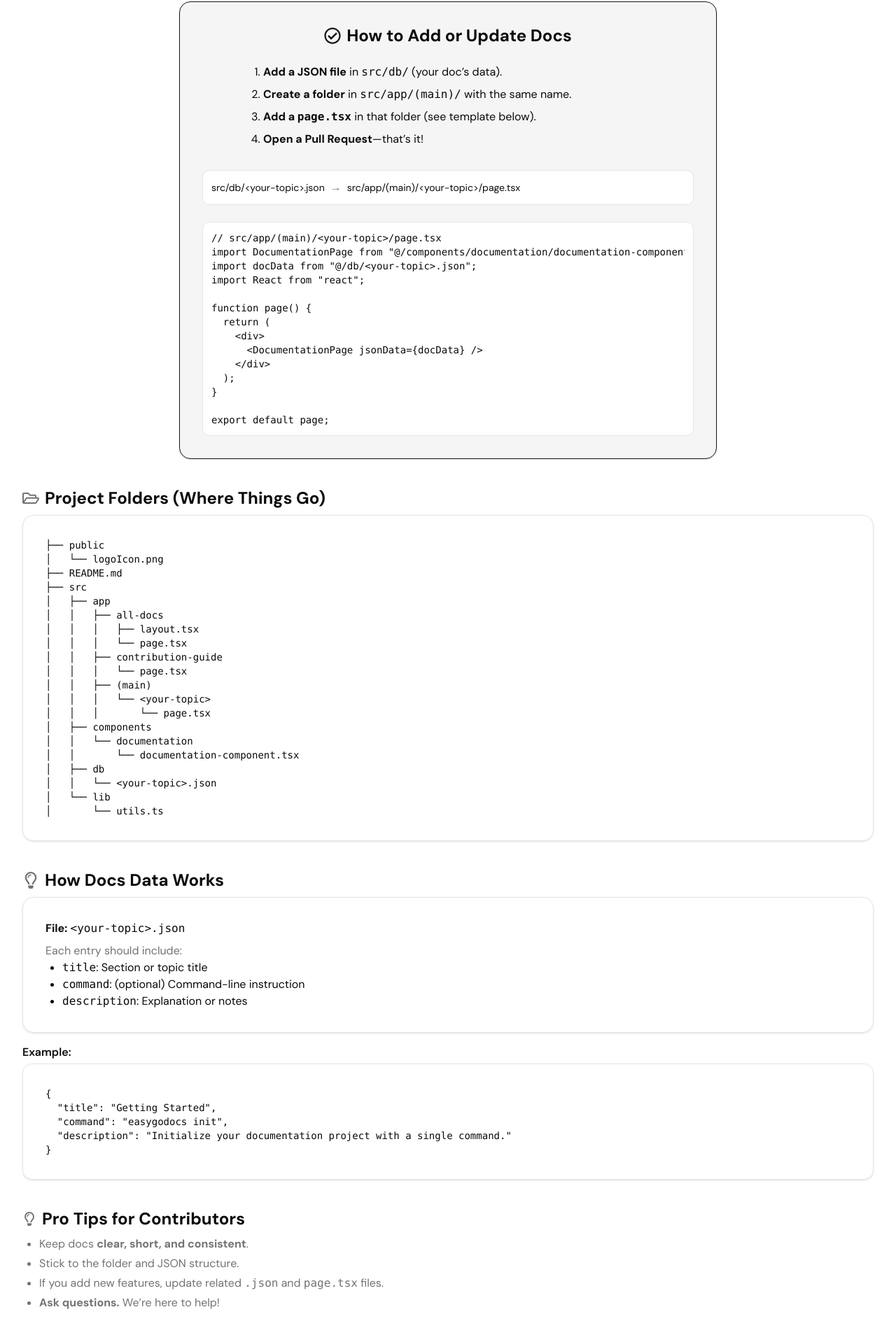
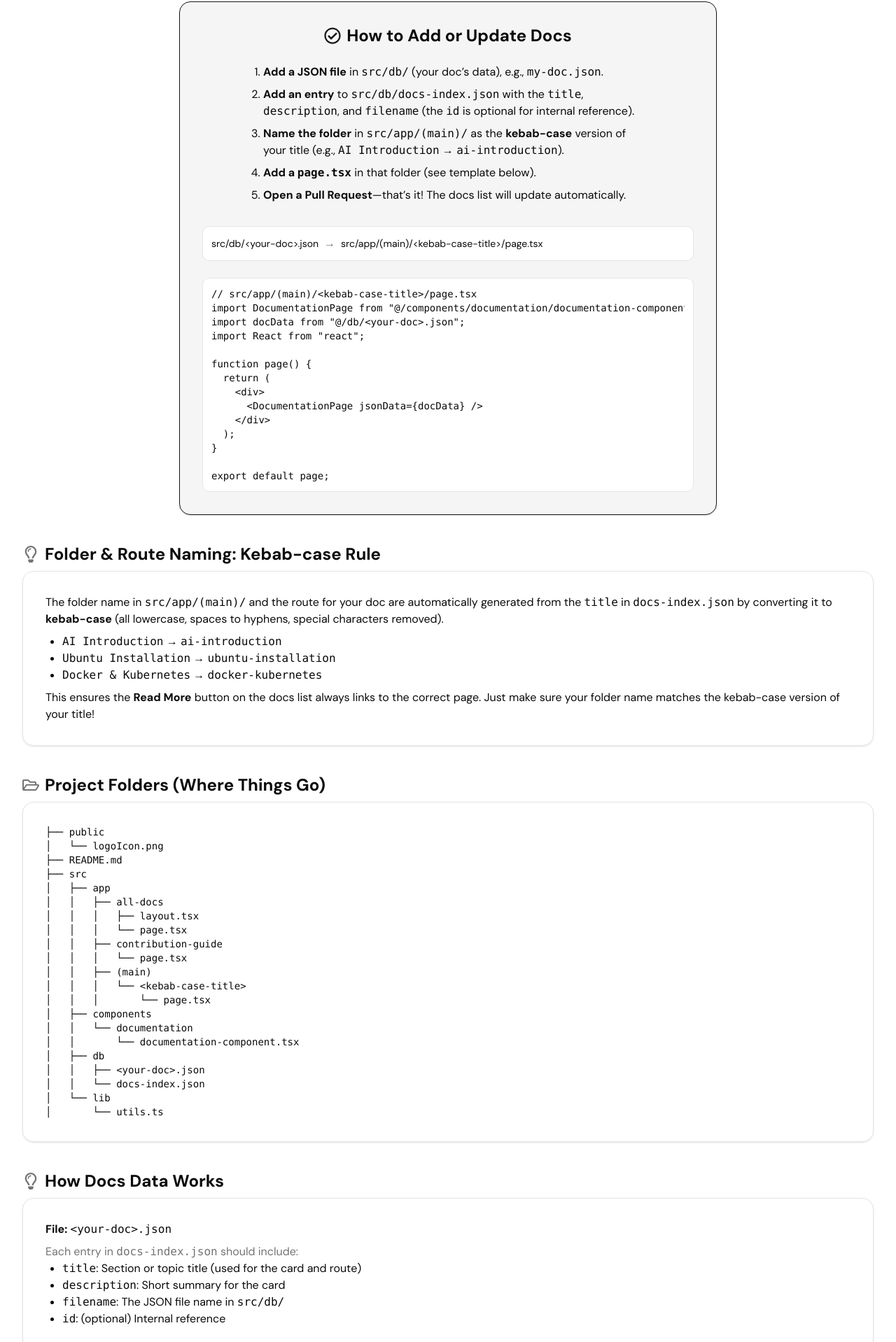
Before and after one commit to EasyGoDocs/easygodocs, a Next.js app: page /contribution-guide in a window 1280 px wide. Shown: the part 278-2196 px from the top of the page at 70% size. Built offline with nearby package versions, Linux system fonts and the light colour scheme.

Commit message:
changes in db import automation

```diff
--- a/src/app/(nav-items)/about/page.tsx
+++ b/src/app/(nav-items)/about/page.tsx
@@ -24,7 +24,7 @@ export default function AboutPage() {
         <Star className="w-96 h-96 text-primary/20" />
       </div>
 
-      <div className="mx-auto max-w-5xl px-6 w-full flex flex-col items-center text-center relative z-10">
+      <div className="mx-auto max-w-7xl px-6 w-full flex flex-col items-center text-center relative z-10">
         {/* Heading */}
         <AnimatedGroup preset="fade" className="mb-12">
           <h1 className="text-balance text-4xl md:text-7xl xl:text-[4rem] mb-6">
--- a/src/app/(nav-items)/features/page.tsx
+++ b/src/app/(nav-items)/features/page.tsx
@@ -81,7 +81,7 @@ export default function FeaturesPage() {
         <Sparkles className="w-96 h-96 text-primary/20" />
       </div>
 
-      <div className="mx-auto max-w-6xl px-6 w-full flex flex-col items-center text-center relative z-10">
+      <div className="mx-auto max-w-7xl px-6 w-full flex flex-col items-center text-center relative z-10">
         {/* Heading */}
         <AnimatedGroup preset="fade" className="mb-12">
           <h1 className="text-balance text-4xl md:text-7xl xl:text-[4rem] mb-6">
--- a/src/app/(nav-items)/pricing/page.tsx
+++ b/src/app/(nav-items)/pricing/page.tsx
@@ -64,7 +64,7 @@ export default function PricingPage() {
         <Star className="w-96 h-96 text-primary/20" />
       </div>
 
-      <div className="mx-auto max-w-6xl px-6 w-full flex flex-col items-center text-center relative z-10">
+      <div className="mx-auto max-w-7xl px-6 w-full flex flex-col items-center text-center relative z-10">
         {/* Heading */}
         <AnimatedGroup preset="fade" className="mb-12">
           <h1 className="text-balance text-4xl md:text-7xl xl:text-[4rem] mb-6">
--- a/src/app/(nav-items)/sollution/page.tsx
+++ b/src/app/(nav-items)/sollution/page.tsx
@@ -68,7 +68,7 @@ export default function SolutionPage() {
         <Sparkles className="w-96 h-96 text-primary/20" />
       </div>
 
-      <div className="mx-auto max-w-6xl px-6 w-full flex flex-col items-center text-center relative z-10">
+      <div className="mx-auto max-w-7xl px-6 w-full flex flex-col items-center text-center relative z-10">
         {/* Heading */}
         <AnimatedGroup preset="fade" className="mb-12">
           <h1 className="text-balance text-4xl md:text-7xl xl:text-[4rem] mb-6">
@@ -87,7 +87,7 @@ export default function SolutionPage() {
             >
               <pair.icon className="h-10 w-10 text-primary mb-4" />
               <div className="flex flex-col flex-1 w-full">
-                <span className="text-red-500 font-bold text-base mb-2 flex items-center justify-center gap-1">
+                <span className="text-foreground font-bold text-base mb-2 flex items-center justify-center gap-1">
                   {pair.problem}
                 </span>
                 <div className="border-b border-border w-2/3 mx-auto my-2 opacity-40" />
--- a/src/app/contribution-guide/page.tsx
+++ b/src/app/contribution-guide/page.tsx
@@ -1,5 +1,6 @@
 import React from "react";
 import { FaRegLightbulb, FaRegCheckCircle, FaRegFolderOpen } from "react-icons/fa";
+import { Heart } from "lucide-react";
 
 export const metadata = {
   title: "Contribution Guide",
@@ -27,21 +28,22 @@ export default function ContributionGuidePage() {
             How to Add or Update Docs
           </h2>
           <ol className="list-decimal pl-6 text-foreground space-y-2 text-left w-full max-w-xl mx-auto">
-            <li><strong>Add a JSON file</strong> in <code>src/db/</code> (your doc’s data).</li>
-            <li><strong>Create a folder</strong> in <code>src/app/(main)/</code> with the same name.</li>
+            <li><strong>Add a JSON file</strong> in <code>src/db/</code> (your doc’s data), e.g., <code>my-doc.json</code>.</li>
+            <li><strong>Add an entry</strong> to <code>src/db/docs-index.json</code> with the <code>title</code>, <code>description</code>, and <code>filename</code> (the <code>id</code> is optional for internal reference).</li>
+            <li><strong>Name the folder</strong> in <code>src/app/(main)/</code> as the <strong>kebab-case</strong> version of your title (e.g., <code>AI Introduction</code> → <code>ai-introduction</code>).</li>
             <li><strong>Add a <code>page.tsx</code></strong> in that folder (see template below).</li>
-            <li><strong>Open a Pull Request</strong>—that’s it!</li>
+            <li><strong>Open a Pull Request</strong>—that’s it! The docs list will update automatically.</li>
           </ol>
           <div className="bg-card rounded-lg p-3 border border-border mt-4 w-full">
-            <span className="font-mono text-xs sm:text-sm">src/db/&lt;your-topic&gt;.json</span>
+            <span className="font-mono text-xs sm:text-sm">src/db/&lt;your-doc&gt;.json</span>
             <span className="mx-2 text-muted-foreground">→</span>
-            <span className="font-mono text-xs sm:text-sm">src/app/(main)/&lt;your-topic&gt;/page.tsx</span>
+            <span className="font-mono text-xs sm:text-sm">src/app/(main)/&lt;kebab-case-title&gt;/page.tsx</span>
           </div>
           <div className="bg-card rounded-lg p-3 border border-border mt-2 w-full">
             <pre className="bg-transparent text-xs sm:text-sm overflow-x-auto" aria-label="page.tsx example">
-{`// src/app/(main)/<your-topic>/page.tsx
+{`// src/app/(main)/<kebab-case-title>/page.tsx
 import DocumentationPage from "@/components/documentation/documentation-component";
-import docData from "@/db/<your-topic>.json";
+import docData from "@/db/<your-doc>.json";
 import React from "react";
 
 function page() {
@@ -55,6 +57,25 @@ function page() {
 export default page;`}
             </pre>
           </div>
+        </div>
+      </section>
+
+      {/* Kebab-case Naming Rule Section */}
+      <section className="w-full max-w-7xl mx-auto mb-10">
+        <h2 className="text-xl sm:text-2xl font-bold mb-2 flex items-center gap-2">
+          <FaRegLightbulb className="text-muted-foreground" aria-hidden="true" />
+          Folder & Route Naming: Kebab-case Rule
+        </h2>
+        <div className="bg-card/80 rounded-2xl p-4 sm:p-8 shadow border border-border mb-4">
+          <p className="mb-2">
+            The folder name in <code>src/app/(main)/</code> and the route for your doc are automatically generated from the <code>title</code> in <code>docs-index.json</code> by converting it to <strong>kebab-case</strong> (all lowercase, spaces to hyphens, special characters removed).
+          </p>
+          <ul className="list-disc pl-6 text-foreground">
+            <li><code>AI Introduction</code> → <code>ai-introduction</code></li>
+            <li><code>Ubuntu Installation</code> → <code>ubuntu-installation</code></li>
+            <li><code>Docker & Kubernetes</code> → <code>docker-kubernetes</code></li>
+          </ul>
+          <p className="mt-2">This ensures the <strong>Read More</strong> button on the docs list always links to the correct page. Just make sure your folder name matches the kebab-case version of your title!</p>
         </div>
       </section>
 
@@ -77,13 +98,14 @@ export default page;`}
 │   │   ├── contribution-guide
 │   │   │   └── page.tsx
 │   │   ├── (main)
-│   │   │   └── <your-topic>
+│   │   │   └── <kebab-case-title>
 │   │   │       └── page.tsx
 │   ├── components
 │   │   └── documentation
 │   │       └── documentation-component.tsx
 │   ├── db
-│   │   └── <your-topic>.json
+│   │   ├── <your-doc>.json
+│   │   └── docs-index.json
 │   └── lib
 │       └── utils.ts`}
           </pre>
@@ -97,21 +119,22 @@ export default page;`}
           How Docs Data Works
         </h2>
         <div className="bg-card/80 rounded-2xl p-4 sm:p-8 shadow border border-border mb-4">
-          <p className="mb-2"><strong>File:</strong> <code>&lt;your-topic&gt;.json</code></p>
-          <p className="text-muted-foreground">Each entry should include:</p>
+          <p className="mb-2"><strong>File:</strong> <code>&lt;your-doc&gt;.json</code></p>
+          <p className="text-muted-foreground">Each entry in <code>docs-index.json</code> should include:</p>
           <ul className="list-disc pl-6 text-foreground">
-            <li><code>title</code>: Section or topic title</li>
-            <li><code>command</code>: (optional) Command-line instruction</li>
-            <li><code>description</code>: Explanation or notes</li>
+            <li><code>title</code>: Section or topic title (used for the card and route)</li>
+            <li><code>description</code>: Short summary for the card</li>
+            <li><code>filename</code>: The JSON file name in <code>src/db/</code></li>
+            <li><code>id</code>: (optional) Internal reference</li>
           </ul>
         </div>
-        <p className="font-semibold mb-1">Example:</p>
+        <p className="font-semibold mb-1">Example <code>docs-index.json</code> entry:</p>
         <div className="bg-card/80 rounded-xl p-4 sm:p-8 shadow border border-border">
-          <pre className="bg-transparent text-xs sm:text-sm overflow-x-auto" aria-label="Database JSON example">
+          <pre className="bg-transparent text-xs sm:text-sm overflow-x-auto" aria-label="docs-index.json example">
 {`{
   "title": "Getting Started",
-  "command": "easygodocs init",
-  "description": "Initialize your documentation project with a single command."
+  "description": "Initialize your documentation project with a single command.",
+  "filename": "getting-started.json"
 }`}
           </pre>
         </div>
@@ -126,6 +149,7 @@ export default page;`}
         <ul className="list-disc pl-6 text-muted-foreground space-y-1">
           <li>Keep docs <strong>clear, short, and consistent</strong>.</li>
           <li>Stick to the folder and JSON structure.</li>
+          <li>Use <strong>kebab-case</strong> for folder names (see above).</li>
           <li>If you add new features, update related <code>.json</code> and <code>page.tsx</code> files.</li>
           <li><strong>Ask questions.</strong> We’re here to help!</li>
         </ul>
@@ -133,7 +157,10 @@ export default page;`}
 
       {/* Thank You Section */}
       <section className="w-full max-w-7xl mx-auto text-center mt-16 mb-8">
-        <h2 className="text-2xl sm:text-3xl font-extrabold mb-4">❤️ You’re Awesome!</h2>
+        <h2 className="text-2xl sm:text-3xl font-extrabold mb-4 flex items-center justify-center gap-2">
+          <Heart className="inline text-primary h-7 w-7" aria-hidden="true" />
+          You’re Awesome!
+        </h2>
         <p className="text-base sm:text-lg text-muted-foreground font-medium">
           Thanks for making <span className="font-bold text-foreground">EasyGoDocs</span> better. Every line of code and doc moves us forward. 🚀
         </p>
--- a/src/components/page-components/all-docs.tsx
+++ b/src/components/page-components/all-docs.tsx
@@ -1,11 +1,21 @@
 "use client";
 
 import React from "react";
-import { docs } from "@/constants/data";
+import docsIndex from "@/db/docs-index.json";
 import CardDocs from "../ui/all-docs-card";
 import { truncateString } from "@/lib/utils";
 import Link from "next/link";
 import { GithubIcon } from "lucide-react";
+
+// Utility to convert a string to kebab-case
+function toKebabCase(str: string) {
+  return str
+    .toLowerCase()
+    .replace(/[^a-z0-9\s]/g, "") // remove special chars
+    .replace(/\s+/g, "-")         // spaces to hyphens
+    .replace(/-+/g, "-")          // collapse multiple hyphens
+    .replace(/^-+|-+$/g, "");     // trim hyphens
+}
 
 function AllDocs() {
   return (
@@ -32,15 +42,22 @@ function AllDocs() {
       </div>
 
       <div className="grid grid-cols-1 md:grid-cols-2 lg:grid-cols-3 gap-2 justify-center mt-10">
-        {docs.map((d, i) => (
+        {docsIndex.map((d, i) => {
+          const kebabTitle = toKebabCase(d.title);
+          return (
             <span key={i}>
+              <Link href={`/(main)/${kebabTitle}`} passHref legacyBehavior>
+                <a style={{ textDecoration: 'none' }}>
                   <CardDocs
                     title={d.title}
                     desc={truncateString(d.description)}
                     buttonTxt="Read More"
                   />
+                </a>
+              </Link>
             </span>
-        ))}
+          );
+        })}
         <CardDocs
           icon={GithubIcon}
           title={"More Docs Coming Soon!"}
--- a/src/components/page-components/hero-section.tsx
+++ b/src/components/page-components/hero-section.tsx
@@ -30,6 +30,7 @@ export function HeroSection() {
     <>
       {/* <HeroHeader /> Removed to prevent double header */}
       <main className="overflow-hidden">
+        <div className="mx-auto max-w-7xl px-6">
           <div
             aria-hidden
             className="z-[2] absolute inset-0 pointer-events-none isolate opacity-50 contain-strict hidden lg:block"
@@ -280,6 +281,7 @@ export function HeroSection() {
                 </div>
               </div>
             </section>
+          </div>
         </main>
       </>
     );
--- /dev/null
+++ b/src/db/docs-index.json
@@ -0,0 +1,14 @@
+[
+  {
+    "id": "ai-introduction-db",
+    "title": "AI Introduction",
+    "description": "Learn the basics of AI.",
+    "filename": "ai-introduction-db.json"
+  },
+  {
+    "id": "ubuntu-installation",
+    "title": "Ubuntu Installation",
+    "description": "How to install Ubuntu.",
+    "filename": "ubuntu-installation.json"
+  }
+]
```
Lines whose indentation alone changed are shown as unchanged.
